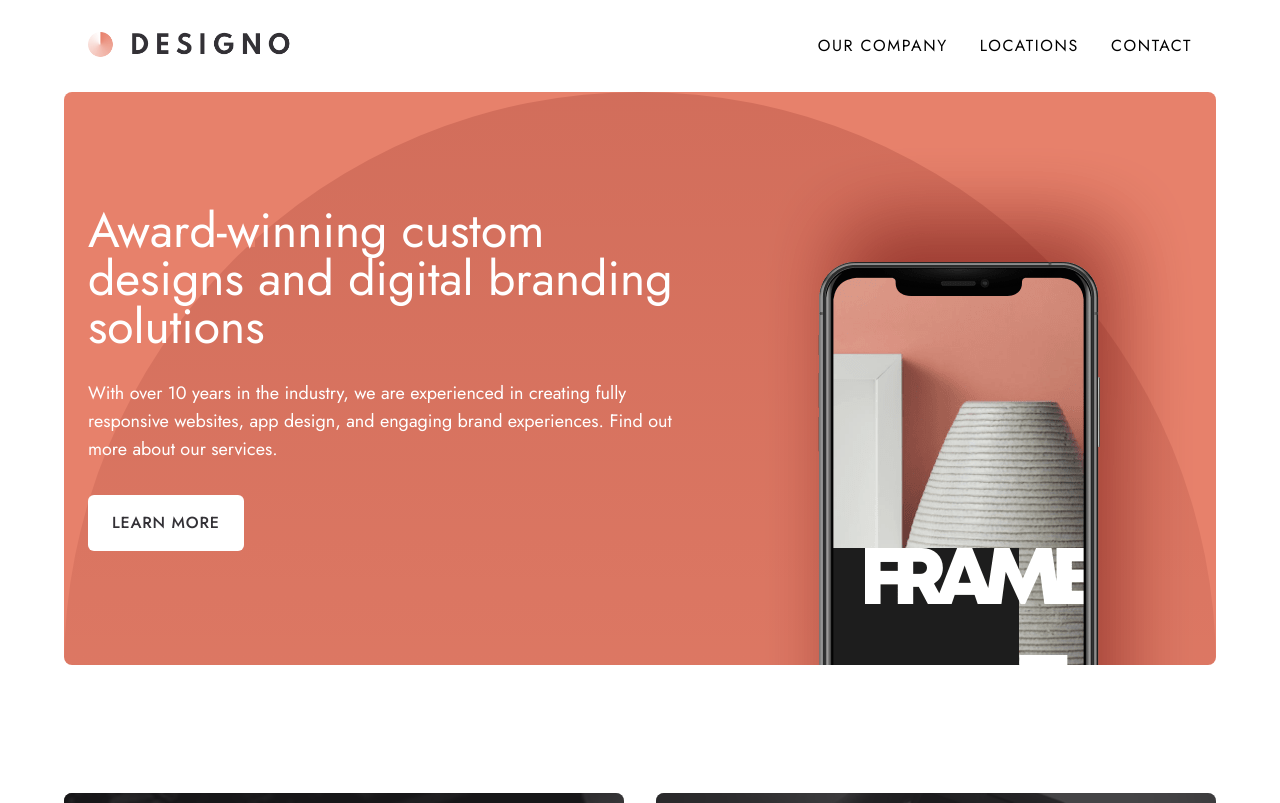
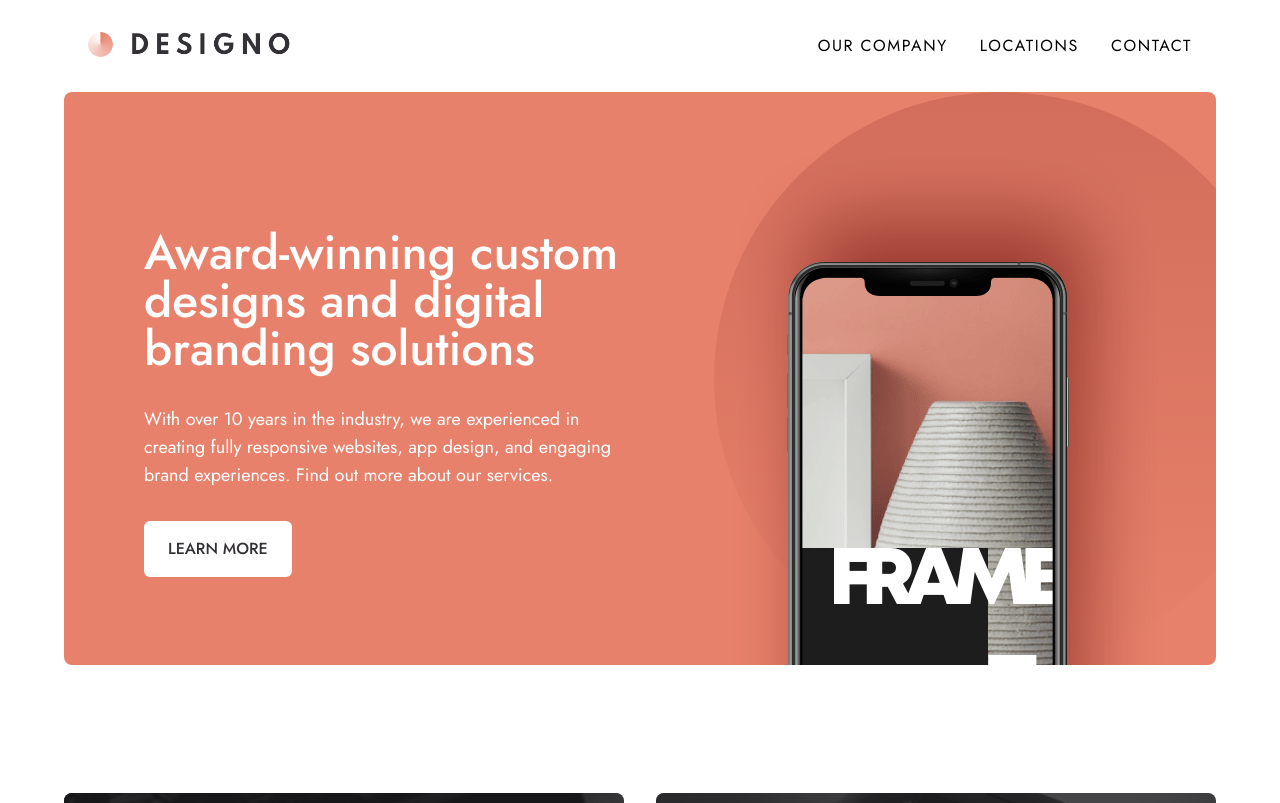
Before and after one commit to Damjan15/Designo, a React (Create React App) app: page / in a window 1280 px wide. Shown: the top 803 px of the page. Built offline with nearby package versions, Linux system fonts and the light colour scheme.

Commit message:
Refactored Hero component

```diff
--- a/src/components/Hero.jsx
+++ b/src/components/Hero.jsx
@@ -1,25 +1,17 @@
 const Hero = () => {
   return (
-    <div className="hero bg-peach rounded-lg flex flex-col md:justify-center md:items-center lg:flex-row">
-      <div className="flex flex-col items-center justify-center space-y-5 p-6 md:max-w-2xl lg:justify-start lg:items-start lg:space-y-8">
-        <div className="flex flex-col space-y-5 text-center lg:text-left lg:space-y-7">
-          <h1 className="text-white text-4xl font-mediume leading-9 md:text-5xl">
-            Award-winning custom designs and digital branding solutions
-          </h1>
-          <p className="text-white text-base leading-6 md:text-lg">
-            With over 10 years in the industry, we are experienced in creating
-            fully responsive websites, app design, and engaging brand
-            experiences. Find out more about our services.
-          </p>
-        </div>
+    <div className="hero bg-peach rounded-lg flex flex-col justify-center items-center lg:flex-row">
+      <div className="max-w-xs text-center pt-12 md:max-w-xl lg:text-left lg:pl-20">
+        <h1 className="text-white font-medium text-3xl mb-5 md:text-4xl lg:text-5xl">Award-winning custom designs and digital branding solutions</h1>
+        <p className="text-sm text-white md:text-lg lg:my-8">With over 10 years in the industry, we are experienced in creating fully responsive websites, app design, and engaging brand experiences. Find out more about our services.</p>
 
-        <div>
-          <button className="bg-white text-darkGrey uppercase font-medium leading-6	tracking-wider py-4 px-6 rounded-md outline-none hover:bg-lightPeach hover:text-white">
-            Learn More
-          </button>
+        <div className="mt-8">
+          <button className="bg-white text-darkGrey uppercase font-medium leading-6 tracker-wider py-4 px-6 rounded-md outline-none hover:bg-lightPeach hover:text-white">Learn More</button>
         </div>
       </div>
-      <div className="hero-bg md:hidden lg:block"></div>
+
+      <div className="hero-bg">
+      </div>
     </div>
   );
 };
--- a/src/index.css
+++ b/src/index.css
@@ -10,6 +10,7 @@
     background-image: url("./assets/home/desktop/bg-pattern-hero-home.svg");
     background-size: cover;
     background-repeat: no-repeat;
+    background-position: center;
 }
 
 .hero-bg {
@@ -41,6 +42,9 @@
 }
 
 @media(min-width: 768px) {
+    .hero {
+        background-position: 150px;
+    }
     .service-web-design {
         background-image: url("./assets/home/tablet/image-web-design.jpg");
     }
@@ -55,6 +59,10 @@
 }
 
 @media(min-width: 1024px) {
+    .hero {
+        background-position: 650px;
+        background-size: contain;
+    }
     .service-web-design {
         background-image: url("./assets/home/desktop/image-web-design-small.jpg");
     }
```
